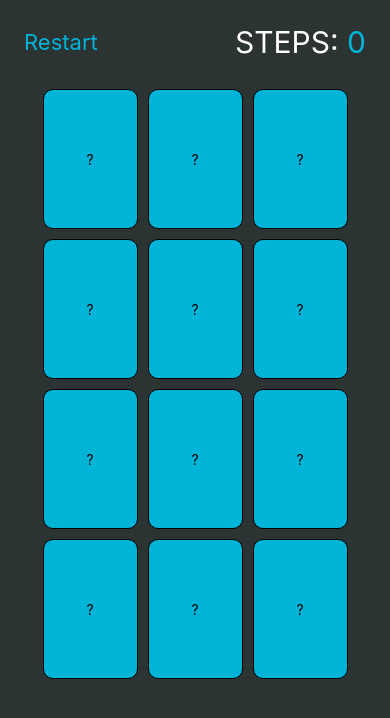
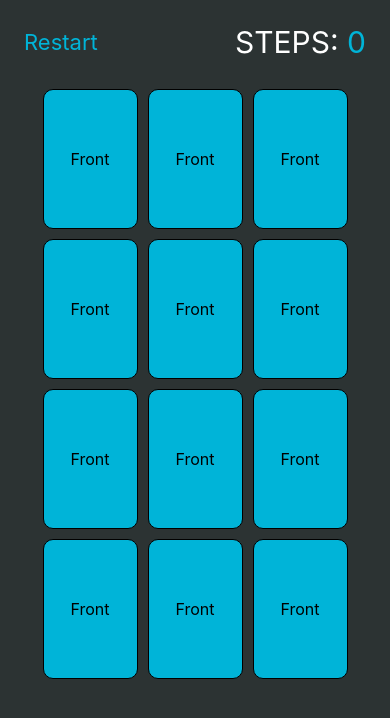
Before and after one commit to itsajay2195/singtel, a React Native app: screen / in a window 390 px wide. Shown: the top 718 px of the page. Built offline with nearby package versions, Linux system fonts and the light colour scheme.

Commit message:
cosmetic changes in and around the card

```diff
--- a/App.js
+++ b/App.js
@@ -1,16 +1,36 @@
 import { StatusBar } from 'expo-status-bar';
-import { SafeAreaView, StyleSheet, Text, View } from 'react-native';
+import { FlatList, SafeAreaView, StyleSheet, Text, View } from 'react-native';
 import Header from './components/Header';
 import Card from './components/Card';
 
 
 export default function App() {
+  const data = [
+    { id: 3, value: 1 },
+    { id: 5, value: 2},
+    { id: 2, value: 3 },
+    { id: 4, value: 4 },
+    { id: 6, value: 5 },
+    { id: 1, value: 6 },
+    { id: 7, value: 6 },
+    { id: 12, value: 5 },
+    { id: 11, value: 4 },
+    { id: 8, value: 3 },
+    { id: 9, value: 2 },
+    { id: 10, value: 1 },
+
+]
   return (
     <SafeAreaView style={styles.container}>
       <StatusBar style="light"/>
       <Header/>
       <View style={{flex:1,justifyContent:'center',alignItems:'center', overflow: 'hidden'}}>
-        <Card/>
+        <FlatList
+            data={data}
+            keyExtractor={(item) => item.id.toString()}
+            numColumns={3}
+            renderItem={({ item }) => <Card item={item.value}/>}
+        />
       </View>
 
     </SafeAreaView>
--- a/components/Card.js
+++ b/components/Card.js
@@ -1,78 +1,51 @@
-import { Animated, FlatList, StyleSheet, Text, TouchableOpacity,View, Button} from 'react-native'
-import React, { useRef,useState } from 'react'
+import { Animated, FlatList, StyleSheet, Text, TouchableOpacity, View, Button } from 'react-native'
+import React, { useRef, useState } from 'react'
 import { SIZES, COLORS } from '../constants/theme'
-
-
-
-const data = [
-    { id: 3, value:1 },
-    { id: 5, value: 2},
-    { id: 2, value: 3 },
-    { id: 4, value: 4 },
-    { id: 6, value: 5 },
-    { id: 1, value: 6 },
-    { id: 7, value: 7 },
-    { id: 12, value: 8 },
-    { id: 11, value: 9 },
-    { id: 8, value: 10 },
-    { id: 9, value: 11 },
-    { id: 10, value: 12 },
-
-]
 
 
 const value = SIZES.height - SIZES.height / 10
 
-const Card = () => {
-    const animate =useRef(new Animated.Value(0))
-    const [isFlipped,setIsFlipped] = useState(false)
+const Card = ({item}) => {
+    const animate = useRef(new Animated.Value(0))
+    const [isFlipped, setIsFlipped] = useState(false)
 
-    const handleFlip = ()=>{
-        Animated.timing(animate.current,{
-            duration:1000,
-            toValue:isFlipped ? 0 : 180,
-            useNativeDriver:true,
-        }).start(()=>{
+    const handleFlip = () => {
+        Animated.timing(animate.current, {
+            duration: 300,
+            toValue: isFlipped ? 0 : 180,
+            useNativeDriver: true,
+        }).start(() => {
             setIsFlipped(!isFlipped)
         })
         console.log('im clicked')
     }
 
     const interpolateFront = animate.current.interpolate({
-        inputRange:[0,180],
-        outputRange:['0deg','180deg']
+        inputRange: [0, 180],
+        outputRange: ['0deg', '180deg']
     });
 
     const interpolateBack = animate.current.interpolate({
-        inputRange:[0,180],
-        outputRange:['180deg','360deg']
+        inputRange: [0, 180],
+        outputRange: ['180deg', '360deg']
     });
 
 
     return (
-            <Animated.FlatList
-                // scrollEnabled={true}
-                data={data}
-                keyExtractor={(item) => item.id.toString()}
-                renderItem={({ item }) => (
-                    <>
-                        <Animated.View style={[{transform:[{rotateY:interpolateFront}]},styles.hidden]}>
-                            <TouchableOpacity style={styles.item} onPress={()=>handleFlip()}>
-                                <Text>?</Text>
-                            </TouchableOpacity>
-                         </Animated.View>
-                        {/* <Animated.View style={[styles.back,styles.hidden,{transform:[{rotateX:interpolateBack}]}]}>
-                            <TouchableOpacity style={styles.item} onPress={()=>handleFlip()}>
-                                <Text >{item.value}</Text>
-                            </TouchableOpacity>
-                        </Animated.View> */}
-                    </>
-
-
-
-                )}
-            numColumns={3}
-            />
+        <View>
+            <>
+                <Animated.View style={[{ transform: [{ rotateY: interpolateFront }] }, styles.hidden]}>
+                    <TouchableOpacity style={styles.item} onPress={() => handleFlip()}>
+                        <Text style={{fontSize:SIZES.h3}}>Front</Text>
+                    </TouchableOpacity>
+                </Animated.View>
+                <Animated.View style={[styles.back, styles.hidden, { transform: [{ rotateX: interpolateBack }] }]}>
+                    <TouchableOpacity style={[styles.item,{backgroundColor:COLORS.white}]} onPress={() => handleFlip()}>
+                        <Text style={{fontSize:SIZES.h2}} >{item}</Text>
+                    </TouchableOpacity>
+                </Animated.View>
+            </>
+        </View>
 
 
 
@@ -86,19 +59,19 @@ export default Card
 
 const styles = StyleSheet.create({
     item: {
-        height: (value - (10*20))/4, //columns
-        width: (SIZES.width -105)/3, //rows
-        backgroundColor: COLORS.primaryBlue,
+        height: (value - (10 * 20)) / 4, //columns
+        width: (SIZES.width - 105) / 3, //rows
+        backgroundColor:COLORS.primaryBlue,
         borderWidth: 1,
-        borderRadius: 10,marginVertical:5,marginHorizontal:5,
+        borderRadius: 10, marginVertical: 5, marginHorizontal: 5,
         justifyContent: 'center',
-        alignItems:'center'
+        alignItems: 'center'
     },
-    hidden:{
-        // backfaceVisibility:'hidden'
+    hidden: {
+        backfaceVisibility: 'hidden'
     },
-    back:{
-        position:'absolute',
-        top:0
+    back: {
+        position: 'absolute',
+        top: 0,
     }
 })
```
